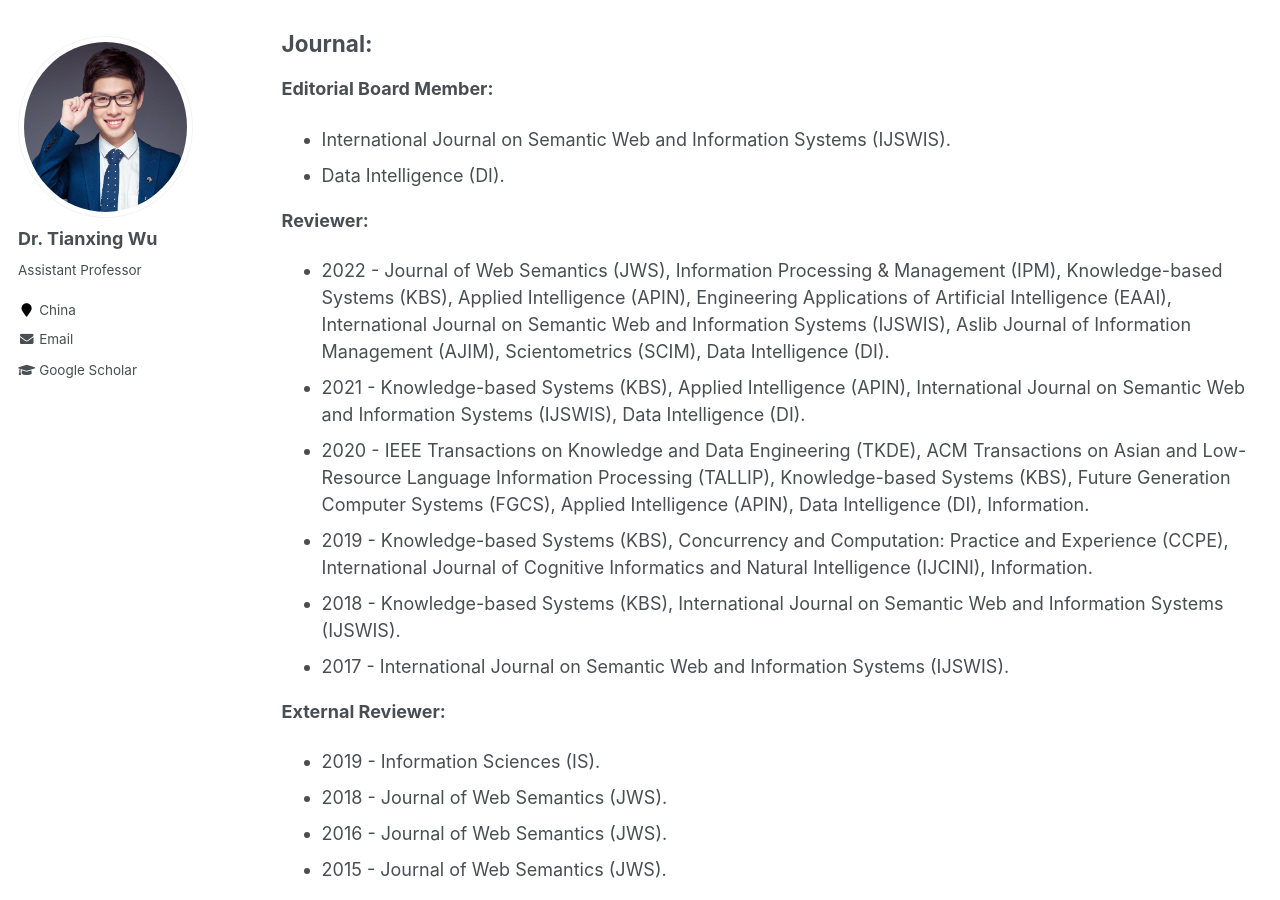
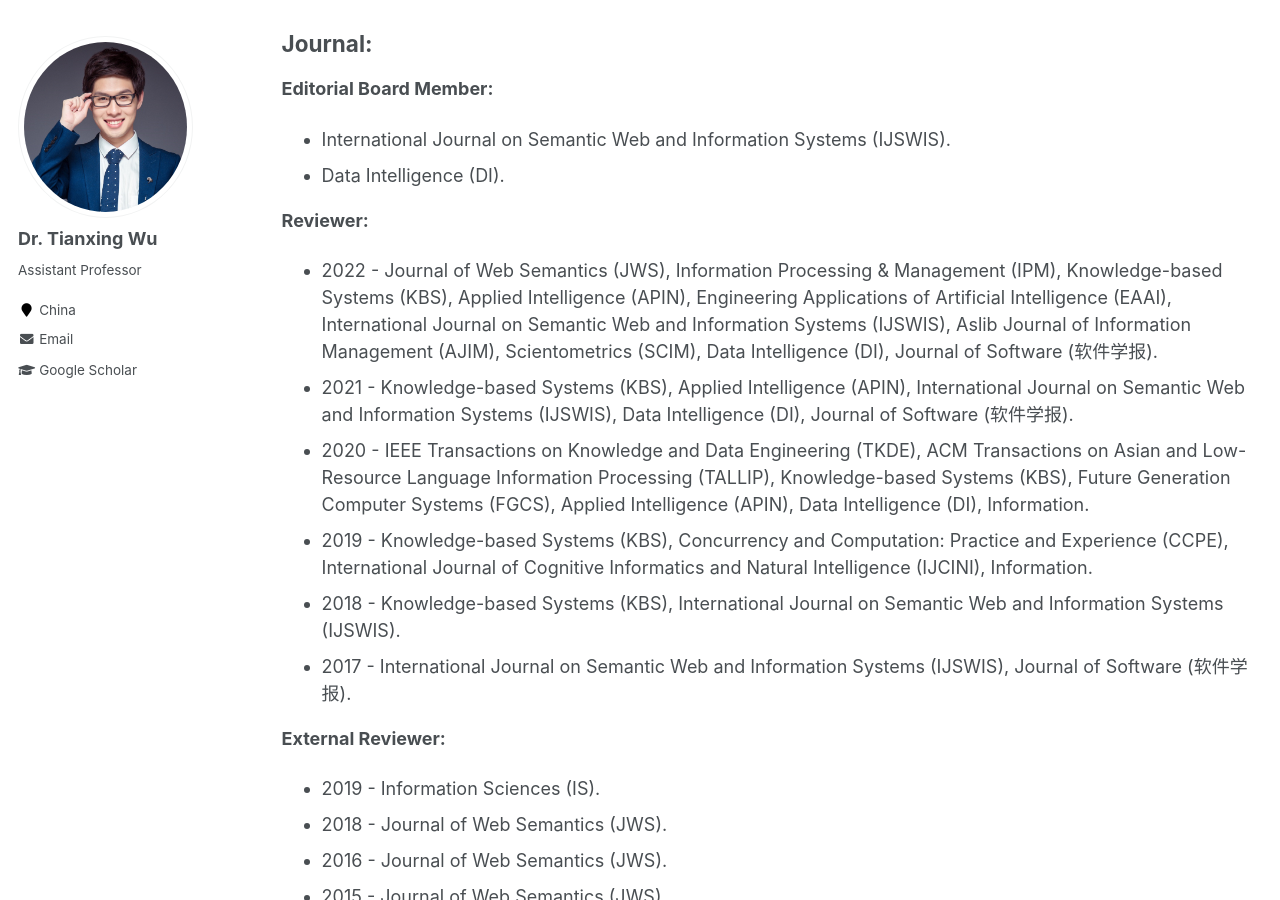
Before and after one commit to tianxing-wu/tianxing-wu.github.io, a Jekyll site: the page built from _pages/services.md, in a window 1280 px wide and 900 px high, scrolled down 350 px. Built offline with Jekyll 4.4.1, drawn with Linux system fonts in a browser that asks for light colours.

Commit message:
info update

```diff
--- a/_pages/services.md
+++ b/_pages/services.md
@@ -15,12 +15,12 @@ author_profile: true
 * Data Intelligence (DI).
 
 **Reviewer:**
-* 2022 - Journal of Web Semantics (JWS), Information Processing & Management (IPM), Knowledge-based Systems (KBS), Applied Intelligence (APIN), Engineering Applications of Artificial Intelligence (EAAI), International Journal on Semantic Web and Information Systems (IJSWIS), Aslib Journal of Information Management (AJIM), Scientometrics (SCIM), Data Intelligence (DI).
-* 2021 - Knowledge-based Systems (KBS), Applied Intelligence (APIN), International Journal on Semantic Web and Information Systems (IJSWIS), Data Intelligence (DI).
+* 2022 - Journal of Web Semantics (JWS), Information Processing & Management (IPM), Knowledge-based Systems (KBS), Applied Intelligence (APIN), Engineering Applications of Artificial Intelligence (EAAI), International Journal on Semantic Web and Information Systems (IJSWIS), Aslib Journal of Information Management (AJIM), Scientometrics (SCIM), Data Intelligence (DI), Journal of Software (软件学报).
+* 2021 - Knowledge-based Systems (KBS), Applied Intelligence (APIN), International Journal on Semantic Web and Information Systems (IJSWIS), Data Intelligence (DI), Journal of Software (软件学报).
 * 2020 - IEEE Transactions on Knowledge and Data Engineering (TKDE), ACM Transactions on Asian and Low-Resource Language Information Processing (TALLIP), Knowledge-based Systems (KBS), Future Generation Computer Systems (FGCS), Applied Intelligence (APIN), Data Intelligence (DI), Information.
 * 2019 - Knowledge-based Systems (KBS), Concurrency and Computation: Practice and Experience (CCPE), International Journal of Cognitive Informatics and Natural Intelligence (IJCINI), Information.
 * 2018 - Knowledge-based Systems (KBS), International Journal on Semantic Web and Information Systems (IJSWIS).
-* 2017 - International Journal on Semantic Web and Information Systems (IJSWIS).
+* 2017 - International Journal on Semantic Web and Information Systems (IJSWIS), Journal of Software (软件学报).
 
 **External Reviewer:**
 * 2019 - Information Sciences (IS).
```
Also changed, not shown: 1 other file.
